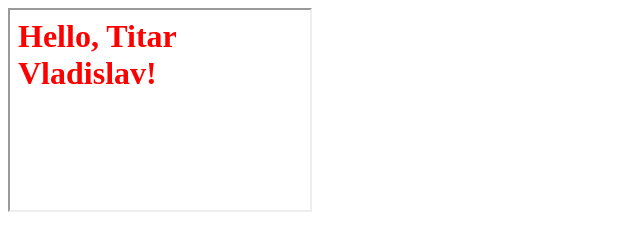
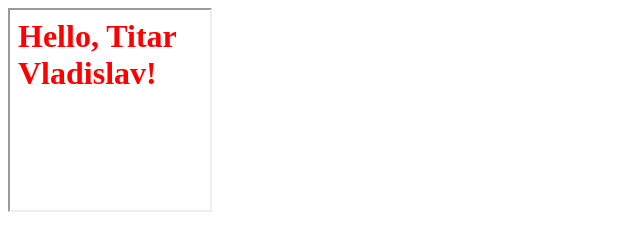
Before and after one commit to ATLASFLAME/ATLASFLAME.github.io, a plain HTML site: page index.html in a window 1280 px wide. Shown: the full height of the page, 0-640 px from the left. Drawn offline with Linux system fonts and the light colour scheme.

Commit message:
Updated index.html

```diff
--- a/index.html
+++ b/index.html
@@ -1,5 +1,8 @@
 <html>
- <body>
-  <iframe src="lib/hello.html" width"200" height="200" />
- </body>
+  <head>
+    <link type="text/css" rel="stylesheet" media="all" href="lib/style.css" />
+  </head>
+  <body>
+    <iframe src="lib/hello.html" width="200" height="200" />
+  </body>
 </html>
```
